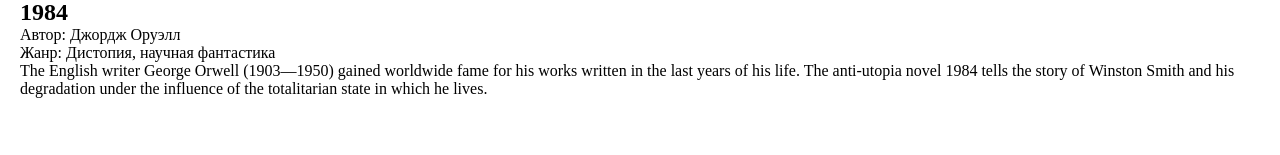
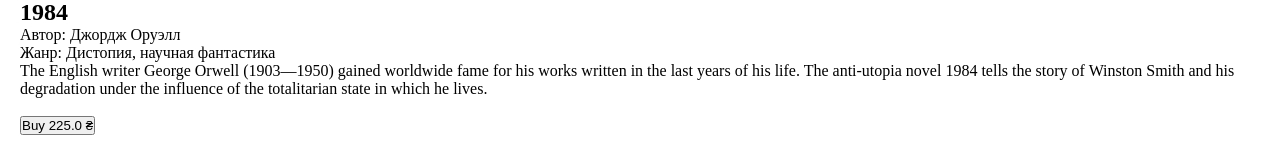
Before and after one commit to AndreyVitovtov/django_book_shop, a Django app: page /book/1984 in a window 1280 px wide. Shown: the part 721-876 px from the top of the page. Before the commit the page ends 819 px from the top, so only its background shows below. Run offline with Django 4.2, Linux system fonts and the light colour scheme; data comes from the database, SQL or seed files in the repository.

Commit message:
added button buy

```diff
--- a/BookShop/app/templates/book.html
+++ b/BookShop/app/templates/book.html
@@ -16,5 +16,7 @@
         <p>Автор: {{ book.author }}</p>
         <p>Жанр: {{ book.genre }}</p>
         <p>{{ book.description }}</p>
+        <br>
+        <button>Buy {{ book.price }} ₴</button>
     </div>
 {% endblock %}
```
Also changed, not shown: BookShop/app/templates/home.html (+8 -4 lines), 1 other file.
